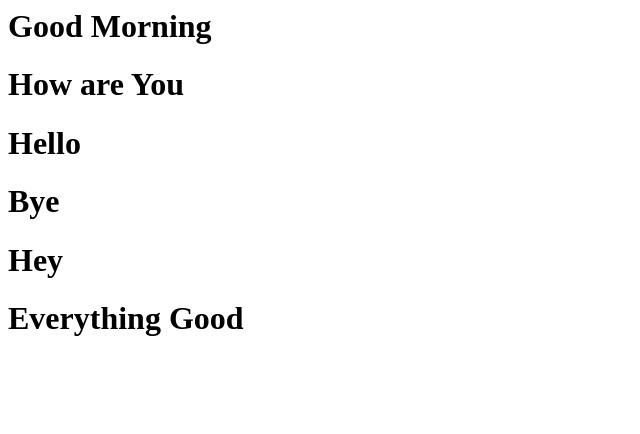
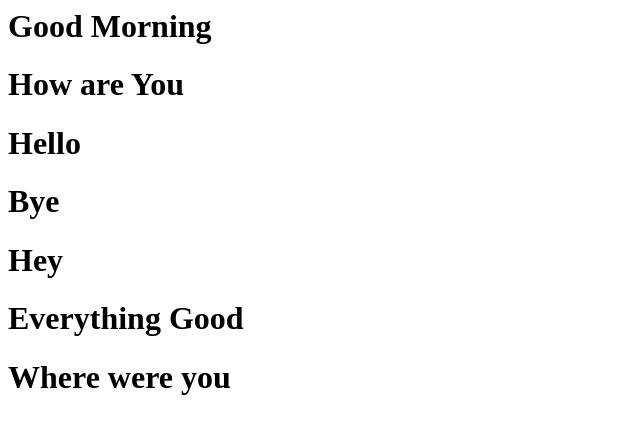
Before and after one commit to Shreyeshnk/ProjectDemo, a plain HTML site: page Index.html in a window 1280 px wide. Shown: the whole page, without its empty margins (0-640 px from the left). Drawn offline with Linux system fonts and the light colour scheme.

Commit message:
4 commit

```diff
--- a/Index.html
+++ b/Index.html
@@ -6,5 +6,6 @@
          <h1>Bye</h1>
          <h1>Hey</h1>
         <h1>Everything Good</h1>
+        <h1>Where were you</h1>
     </body>
 </html>
```
